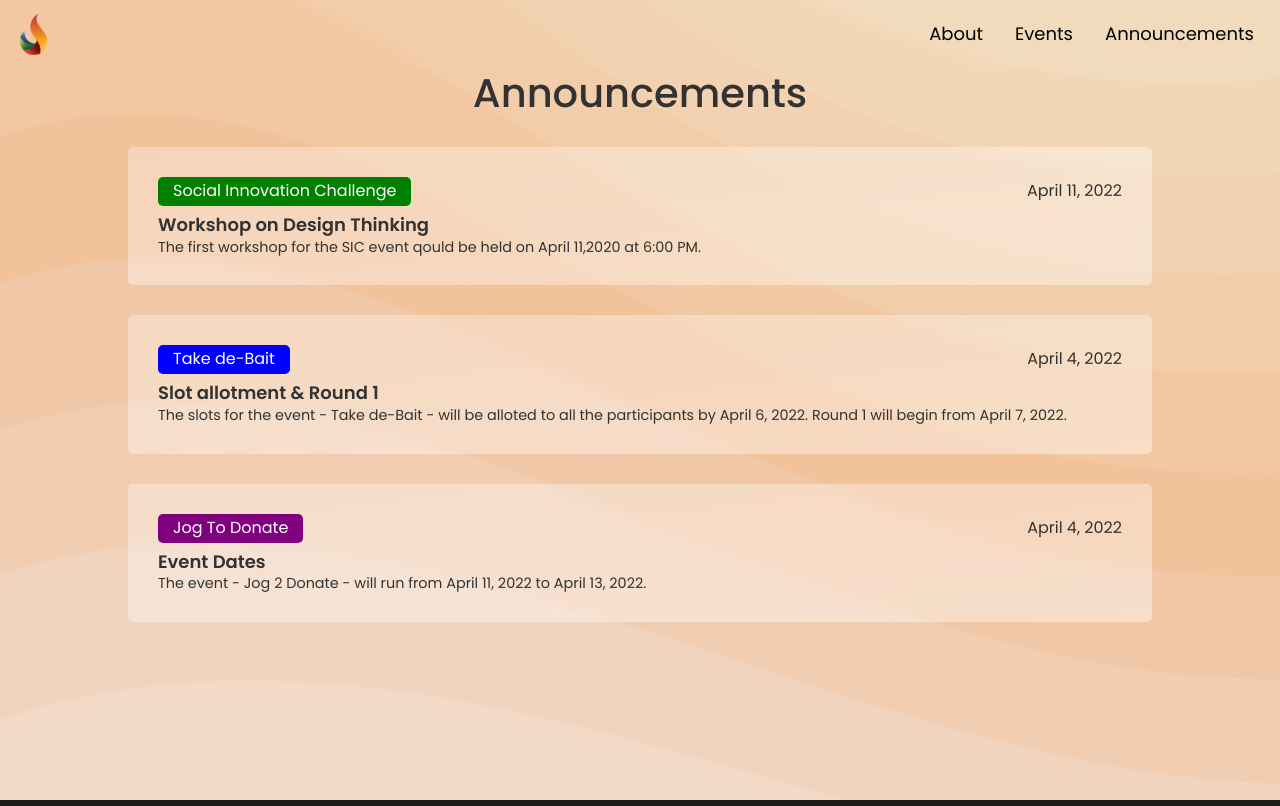
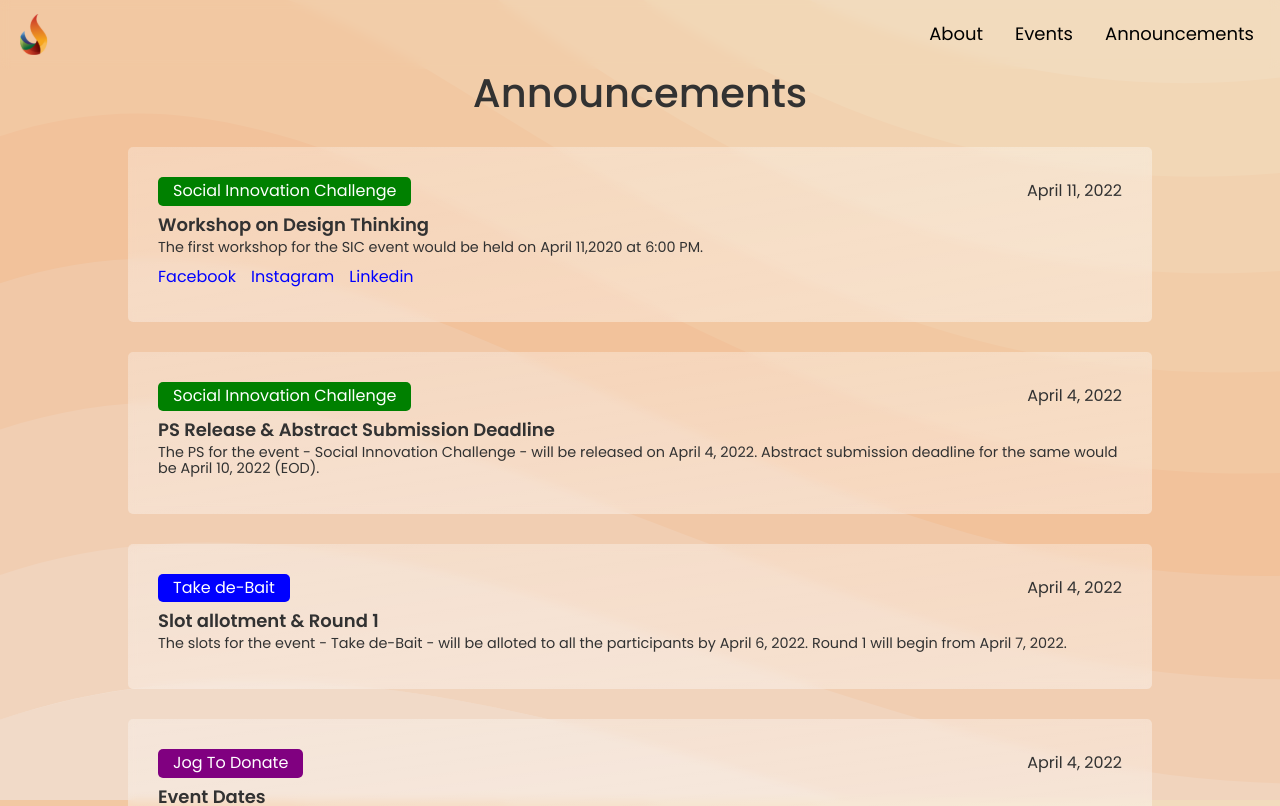
Before and after one commit to soniyakaramchandani42510/Ssc-Jagriti, a React (Create React App) app: page /announcements in a window 1280 px wide. Shown: the top 806 px of the page. Built offline with nearby package versions, Linux system fonts and the light colour scheme.

Commit message:
event changes

```diff
--- a/src/components/Announcements/Announcements.css
+++ b/src/components/Announcements/Announcements.css
@@ -70,3 +70,12 @@
         margin-left: 45px !important;
     }
 }
+.label{
+    color: blue;
+    text-decoration: none;
+    padding-right: 15px;
+    font-size: medium;
+}
+.announcementLinks{
+    margin-top: 7px;
+}
--- a/src/components/Announcements/Announcements.js
+++ b/src/components/Announcements/Announcements.js
@@ -19,6 +19,7 @@ const Announcements = () => {
           </div>
           <div className="announcementHeading">{data.heading}</div>
           <div className="announcementDescription">{data.description}</div>
+          <div className="announcementLinks">{data.links?.map(link => <a className="label" href={link.href} target="_blank">{link.label}</a>)}</div>
         </div>
       ))}
     </div>
--- a/src/constants.js
+++ b/src/constants.js
@@ -172,8 +172,26 @@ export const announcements = [
     event: "Social Innovation Challenge",
     heading: "Workshop on Design Thinking",
     description:
-      "The first workshop for the SIC event qould be held on April 11,2020 at 6:00 PM.",
+      "The first workshop for the SIC event would be held on April 11,2020 at 6:00 PM.",
     date: 'April 11, 2022',
+    color: 'green',
+    links: [{
+      label: "Facebook",href: " http://shorturl.at/qxBD4"
+    },
+  {
+    label: "Instagram", href: " http://shorturl.at/hjD27"
+  },
+  {
+    label: "Linkedin", href: "http://shorturl.at/jwO01"
+  }
+],
+  },
+  {
+    event: "Social Innovation Challenge",
+    heading: "PS Release & Abstract Submission Deadline",
+    description:
+      "The PS for the event - Social Innovation Challenge - will be released on April 4, 2022. Abstract submission deadline for the same would be April 10, 2022 (EOD).",
+    date: 'April 4, 2022',
     color: 'green',
   },
   {
```
